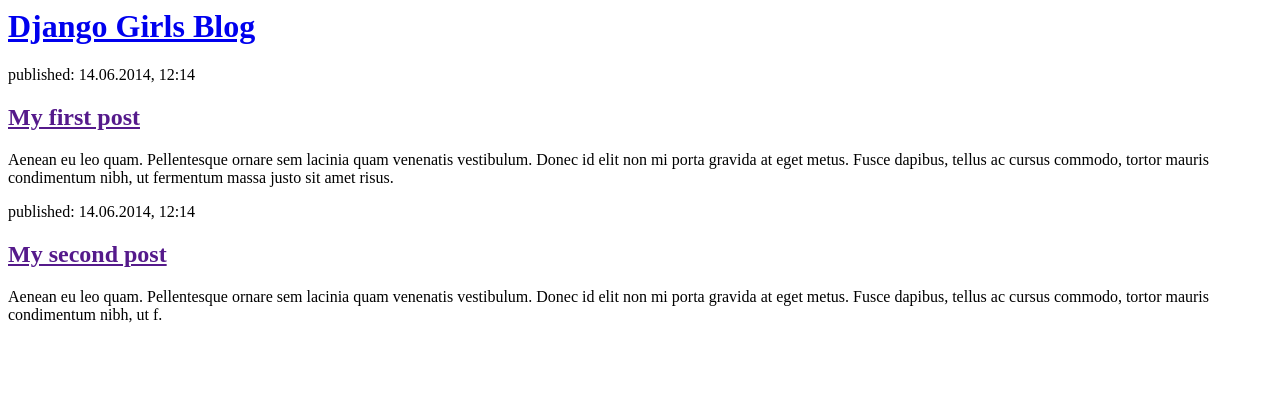
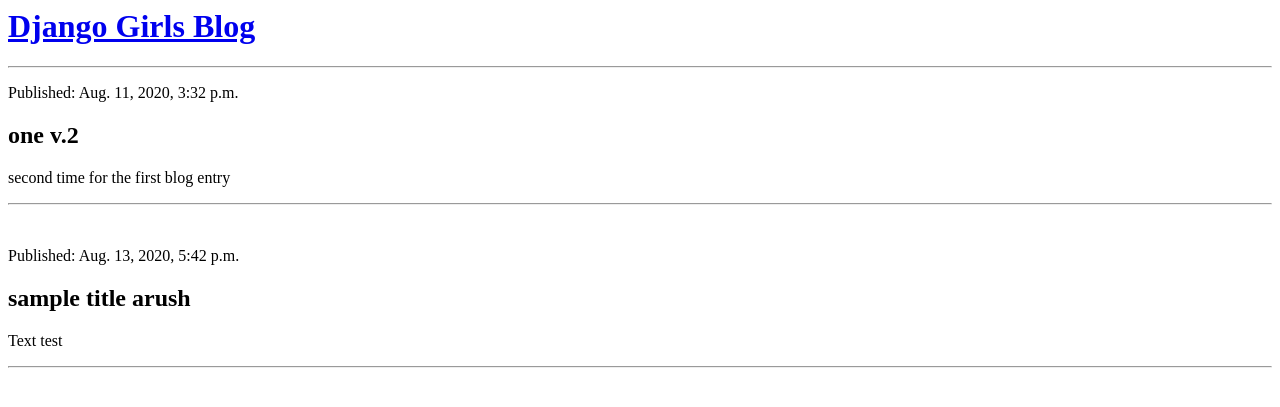
Before and after one commit to arushsharma24/my-first-blog, a Django app: page / in a window 1280 px wide. Shown: the top 407 px of the page. Run offline with Django 3.2, Linux system fonts and the light colour scheme; data comes from the database, SQL or seed files in the repository; both versions use the stored data as it was after the commit.

Commit message:
linking the template and django

```diff
--- a/blog/templates/blog/post_list.html
+++ b/blog/templates/blog/post_list.html
@@ -6,17 +6,15 @@
         <div>
             <h1><a href="/">Django Girls Blog</a></h1>
         </div>
-
+        <hr>
+        {% for post in posts %}
         <div>
-            <p>published: 14.06.2014, 12:14</p>
-            <h2><a href="">My first post</a></h2>
-            <p>Aenean eu leo quam. Pellentesque ornare sem lacinia quam venenatis vestibulum. Donec id elit non mi porta gravida at eget metus. Fusce dapibus, tellus ac cursus commodo, tortor mauris condimentum nibh, ut fermentum massa justo sit amet risus.</p>
-        </div>
-
-        <div>
-            <p>published: 14.06.2014, 12:14</p>
-            <h2><a href="">My second post</a></h2>
-            <p>Aenean eu leo quam. Pellentesque ornare sem lacinia quam venenatis vestibulum. Donec id elit non mi porta gravida at eget metus. Fusce dapibus, tellus ac cursus commodo, tortor mauris condimentum nibh, ut f.</p>
+            <p>Published: {{ post.published_date }}</p>
+            <h2> {{ post.title }} </h2>
+            <p>{{ post.text }}
+            <hr>
+            <br>
+        {% endfor %}
         </div>
     </body>
 </html>
--- a/blog/views.py
+++ b/blog/views.py
@@ -1,5 +1,10 @@
 from django.shortcuts import render
+from .models import Post
+from django.db import models
+from django.utils import timezone
+import datetime
 
 # Create your views here.
 def post_list(request):
-    return render(request, 'blog/post_list.html', {})
+    posts = Post.objects.filter(published_date__lte=timezone.now()).order_by('published_date')
+    return render(request, 'blog/post_list.html', {'posts':posts})
```
Also changed, not shown: db.sqlite3.
